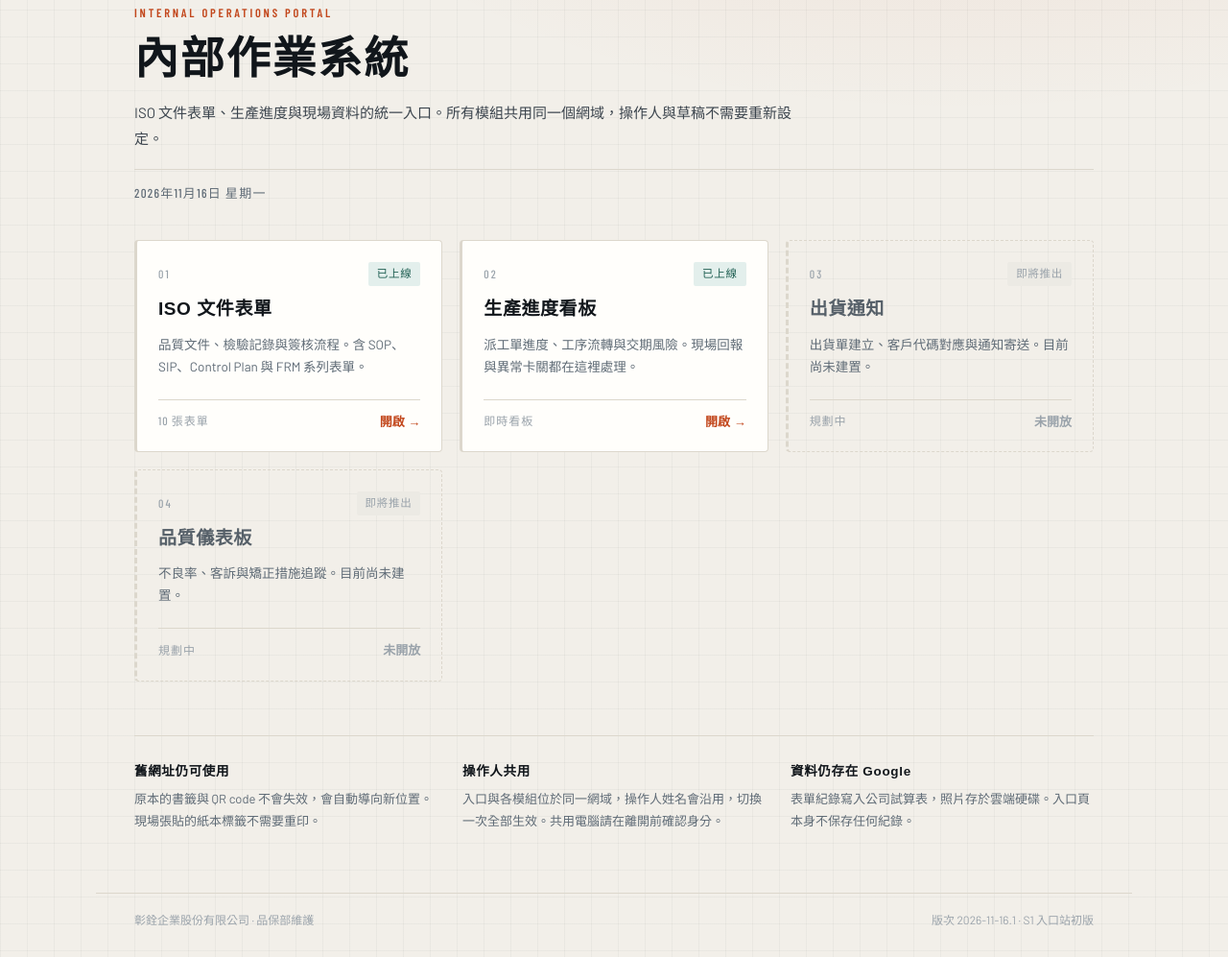
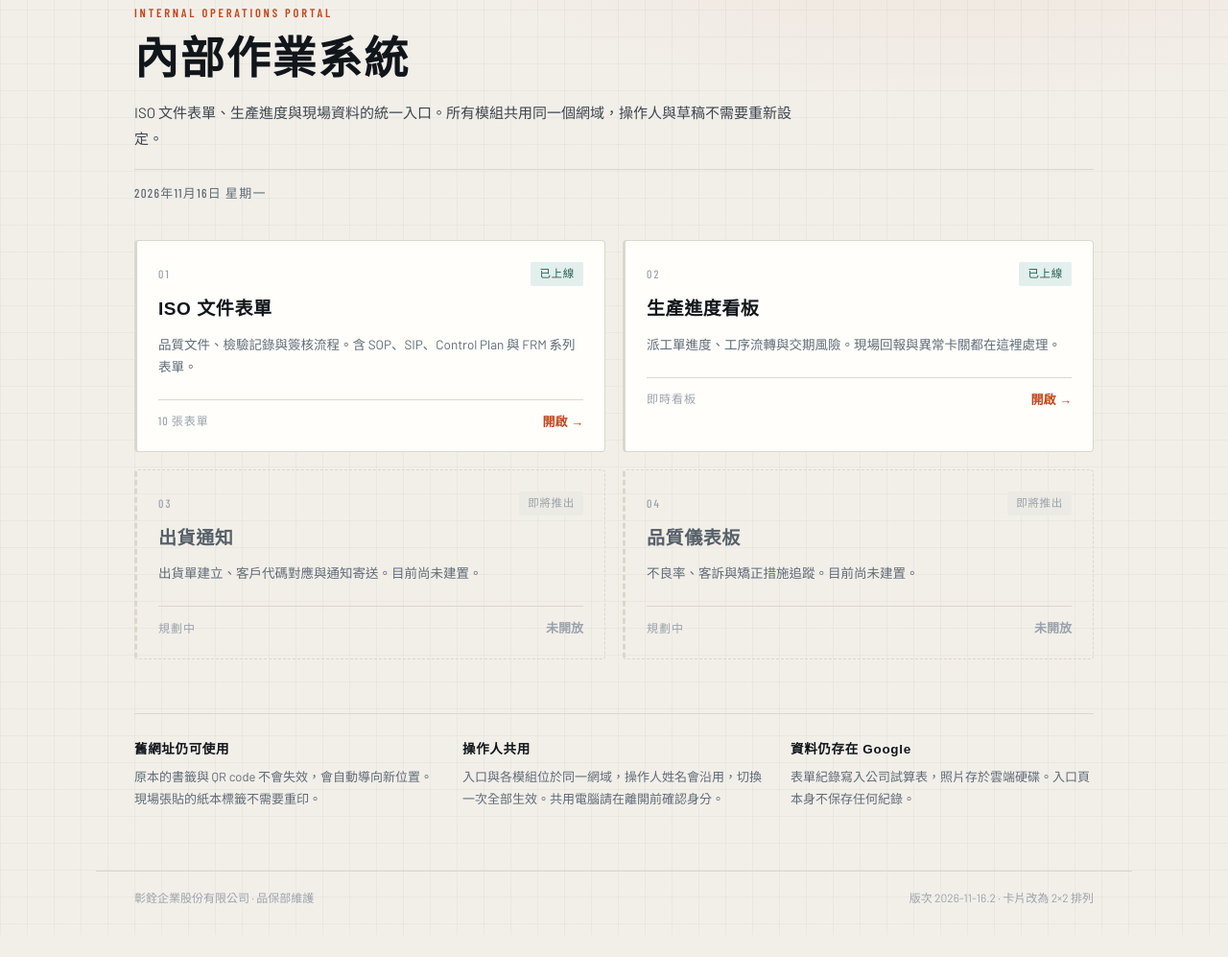
Before and after one commit to cceccecasters/cc-portal, a plain HTML site: page index.html in a window 1280 px wide. Shown: the part 130-1127 px from the top of the page at 96% size. After the commit the page ends 1104 px from the top, so only its background shows below. Drawn offline with nearby package versions, Linux system fonts and the light colour scheme.

Commit message:
fix: 2x2 card grid on desktop

```diff
--- a/shared/theme.css
+++ b/shared/theme.css
@@ -170,9 +170,13 @@ h1 {
 /* ---------- module grid ---------- */
 .grid {
   display: grid;
-  grid-template-columns: repeat(auto-fit, minmax(272px, 1fr));
+  grid-template-columns: 1fr;
   gap: 18px;
   margin-top: clamp(26px, 4vw, 38px);
+}
+
+@media (min-width: 700px) {
+  .grid { grid-template-columns: repeat(2, minmax(0, 1fr)); }
 }
 
 .loading { color: var(--steel); font-size: 14px; }
--- a/version.json
+++ b/version.json
@@ -1,5 +1,5 @@
 {
-  "v": "2026-11-16.1",
-  "note": "S1 入口站初版",
+  "v": "2026-11-16.2",
+  "note": "卡片改為 2×2 排列",
   "date": "2026-11-16"
 }
```
